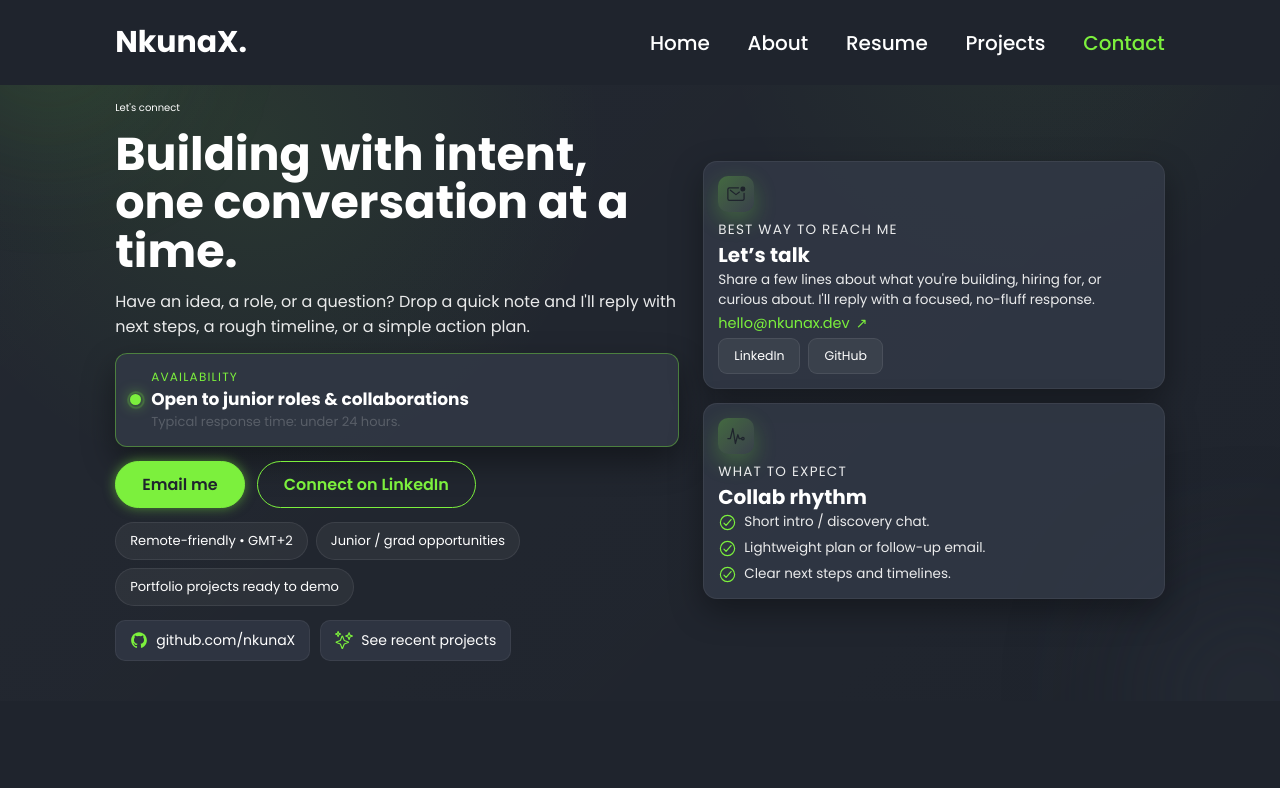
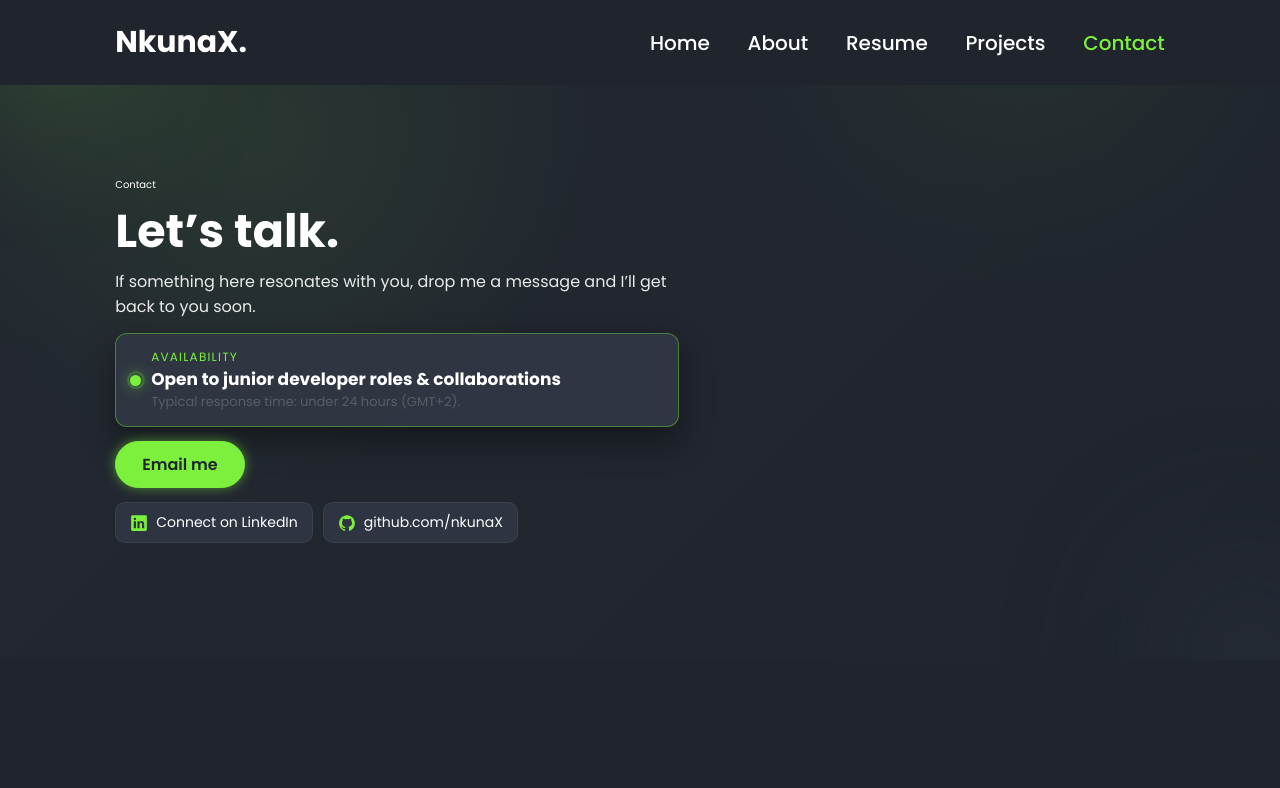
Before and after one commit to DeBoots-Nkuna/nkunaX-portfolio, a website: page pages/contact.html in a window 1280 px wide. Drawn offline with nearby package versions, Linux system fonts and the light colour scheme.

Commit message:
Updated Contact page

```diff
--- a/pages/contact.html
+++ b/pages/contact.html
@@ -29,43 +29,43 @@
       <div class="ambient ambient-two"></div>
 
       <div class="contact-wrap">
-        <!-- Left: main copy / CTA -->
+        <!-- left side grid -->
         <div class="contact-copy">
-          <p class="eyebrow">Let's connect</p>
-          <h1>Building with intent, one conversation at a time.</h1>
+          <p class="eyebrow">Contact</p>
+          <h1>Let’s talk.</h1>
+
           <p class="lede">
-            Have an idea, a role, or a question? Drop a quick note and I'll
-            reply with next steps, a rough timeline, or a simple action plan.
+            If something here resonates with you, drop me a message and I’ll get
+            back to you soon.
           </p>
 
           <div class="signal">
             <span class="ping"></span>
             <div>
               <p class="label">Availability</p>
-              <strong>Open to junior roles &amp; collaborations</strong>
-              <p class="subtext">Typical response time: under 24 hours.</p>
+              <strong
+                >Open to junior developer roles &amp; collaborations</strong
+              >
+              <p class="subtext">
+                Typical response time: under 24 hours (GMT+2).
+              </p>
             </div>
           </div>
 
           <div class="cta-row">
             <a class="btn" href="mailto:hello@nkunax.dev">Email me</a>
+          </div>
+
+          <div class="social-inline">
             <a
-              class="btn ghost"
+              class="social-pill"
               href="https://www.linkedin.com/in/nkunax"
               target="_blank"
               rel="noreferrer"
             >
-              Connect on LinkedIn
+              <ion-icon name="logo-linkedin"></ion-icon>
+              <span>Connect on LinkedIn</span>
             </a>
-          </div>
-
-          <div class="chips">
-            <span class="chip">Remote-friendly • GMT+2</span>
-            <span class="chip">Junior / grad opportunities</span>
-            <span class="chip">Portfolio projects ready to demo</span>
-          </div>
-
-          <div class="social-inline">
             <a
               class="social-pill"
               href="https://github.com/nkunaX"
@@ -75,74 +75,7 @@
               <ion-icon name="logo-github"></ion-icon>
               <span>github.com/nkunaX</span>
             </a>
-            <a class="social-pill" href="/pages/projects.html">
-              <ion-icon name="sparkles-outline"></ion-icon>
-              <span>See recent projects</span>
-            </a>
           </div>
-        </div>
-
-        <!-- Right: fewer, more focused cards -->
-        <div class="contact-grid">
-          <article class="contact-card primary">
-            <div class="icon-wrap">
-              <ion-icon name="mail-unread-outline"></ion-icon>
-            </div>
-            <div>
-              <p class="label">Best way to reach me</p>
-              <h3>Let’s talk</h3>
-              <p>
-                Share a few lines about what you're building, hiring for, or
-                curious about. I'll reply with a focused, no-fluff response.
-              </p>
-              <a class="card-link" href="mailto:hello@nkunax.dev">
-                hello@nkunax.dev
-              </a>
-
-              <div class="link-row">
-                <a
-                  class="pill-link"
-                  href="https://www.linkedin.com/in/nkunax"
-                  target="_blank"
-                  rel="noreferrer"
-                >
-                  LinkedIn
-                </a>
-                <a
-                  class="pill-link"
-                  href="https://github.com/nkunaX"
-                  target="_blank"
-                  rel="noreferrer"
-                >
-                  GitHub
-                </a>
-              </div>
-            </div>
-          </article>
-
-          <article class="contact-card slim">
-            <div class="icon-wrap">
-              <ion-icon name="pulse-outline"></ion-icon>
-            </div>
-            <div>
-              <p class="label">What to expect</p>
-              <h3>Collab rhythm</h3>
-              <ul class="contact-steps">
-                <li>
-                  <ion-icon name="checkmark-circle-outline"></ion-icon>
-                  <span>Short intro / discovery chat.</span>
-                </li>
-                <li>
-                  <ion-icon name="checkmark-circle-outline"></ion-icon>
-                  <span>Lightweight plan or follow-up email.</span>
-                </li>
-                <li>
-                  <ion-icon name="checkmark-circle-outline"></ion-icon>
-                  <span>Clear next steps and timelines.</span>
-                </li>
-              </ul>
-            </div>
-          </article>
         </div>
       </div>
     </section>
--- a/styles/contact.css
+++ b/styles/contact.css
@@ -1,5 +1,3 @@
-/* CONTACT SECTION – same structure as .resume */
-
 .contact {
   position: relative;
   display: flex;
```
